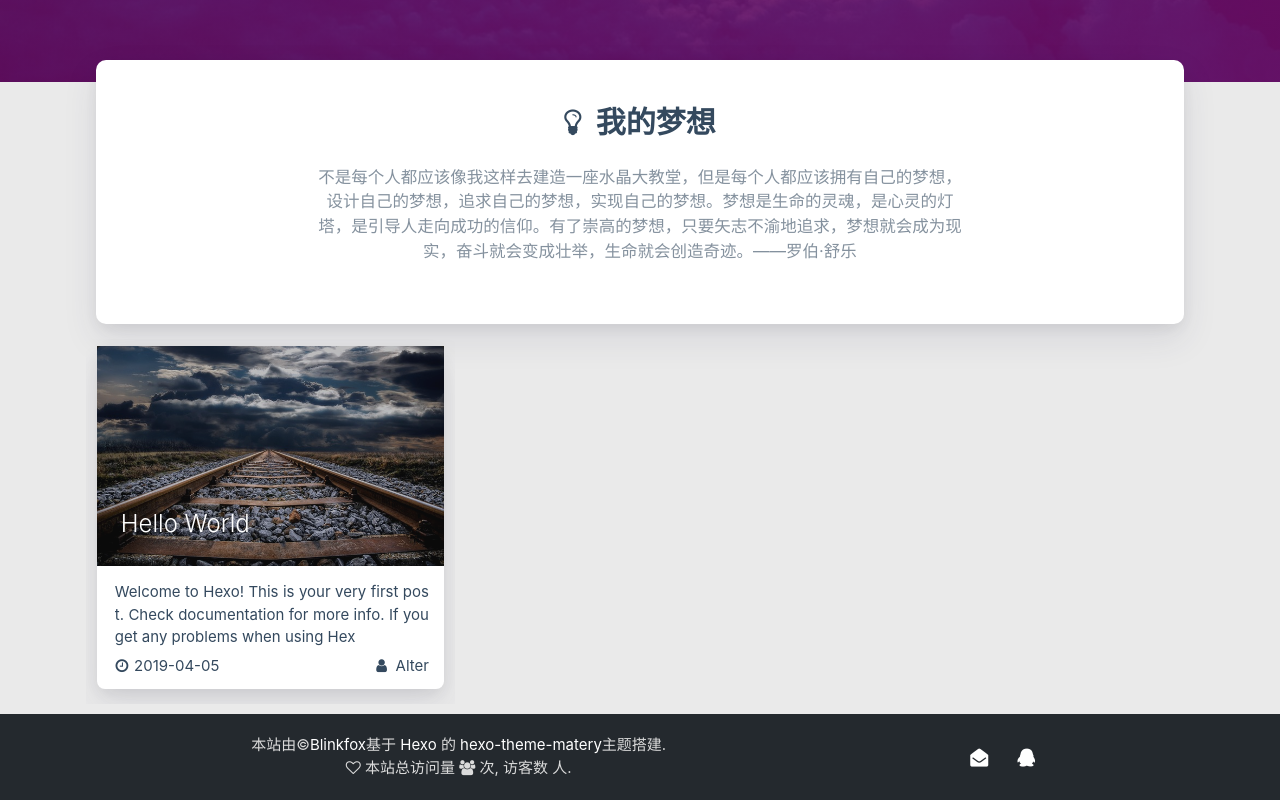
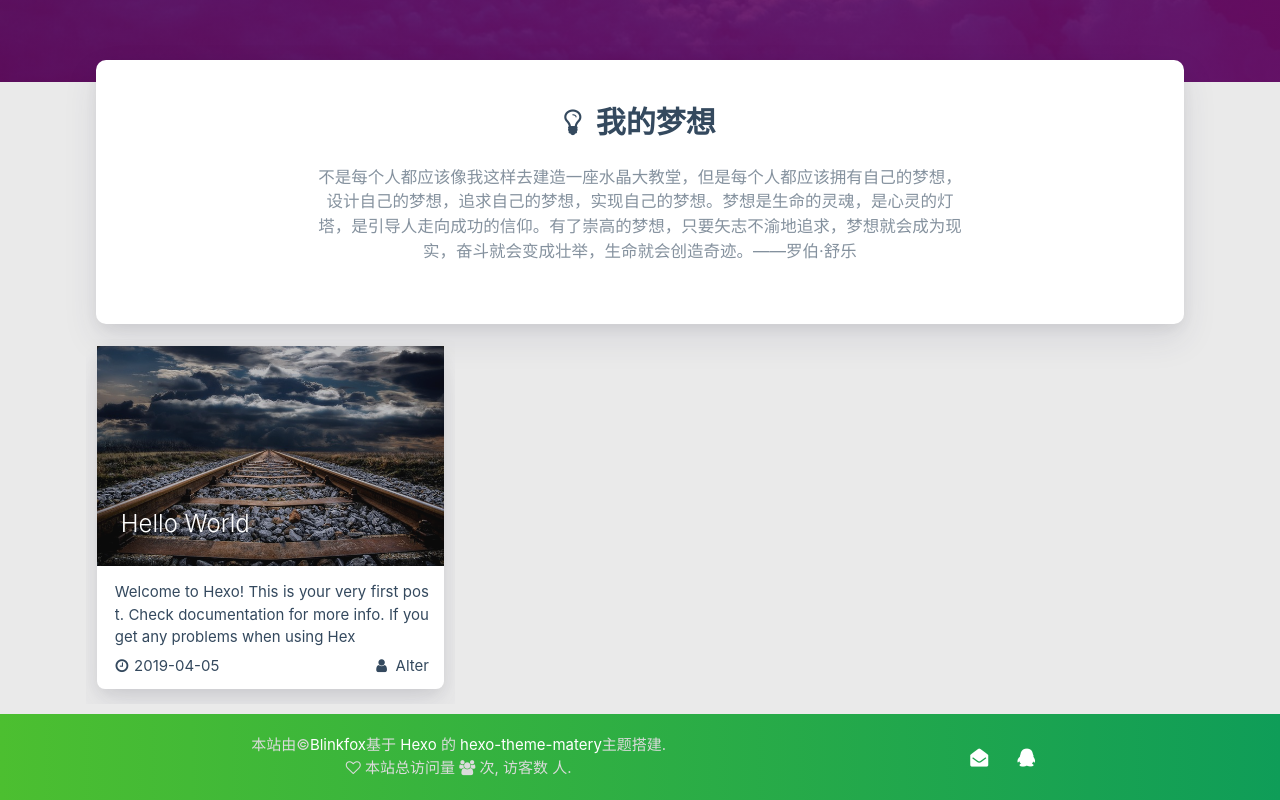
Before and after one commit to weijieqiu/weijieqiu.github.io, a plain HTML site: page index.html in a window 1280 px wide. Shown: the part 718-1518 px from the top of the page. Drawn offline with Linux system fonts and the light colour scheme; some packages are replaced by stand-ins of ours; no server answers; a script that the page names is missing.

Commit message:
Site updated: 2019-04-05 23:07:13

```diff
--- a/css/matery.css
+++ b/css/matery.css
@@ -163,7 +163,7 @@ mark {
 }
 
 .bg-color {
-    background-image: linear-gradient(to right, #24292e 0%, #24292e 100%);
+    background-image: linear-gradient(to right, #4cbf30 0%, #0f9d58 100%);
 }
 
 .text-color {
```
